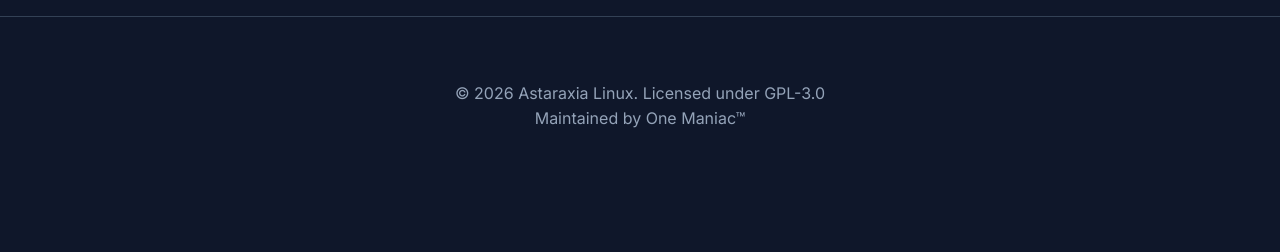
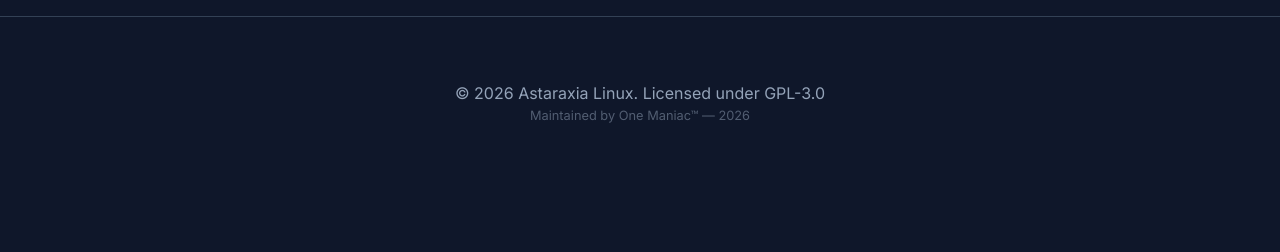
Before and after one commit to Astaraxia-Linux/astaraxia-linux.github.io, a Jekyll site: the page built from docs.html, in a window 1280 px wide. Shown: the part 1166-1418 px from the top of the page. Built offline with Jekyll 4.4.1, drawn with Linux system fonts in a browser that asks for light colours; before the commit the page ends 1362 px from its top, so only the background shows below that.

Commit message:
Update docs.html

```diff
--- a/_layouts/docs.html
+++ b/_layouts/docs.html
@@ -610,7 +610,9 @@
 
     <footer>
         <p>&copy; 2026 Astaraxia Linux. Licensed under GPL-3.0</p>
-        <p>Maintained by One Maniac™</p>
+        <div style="text-align: center; padding-bottom: 4rem; opacity: 0.5; font-size: 0.8rem;">
+            <p>Maintained by One Maniac™ — 2026</p>
+        </div>
     </footer>
 
     <script>
```
